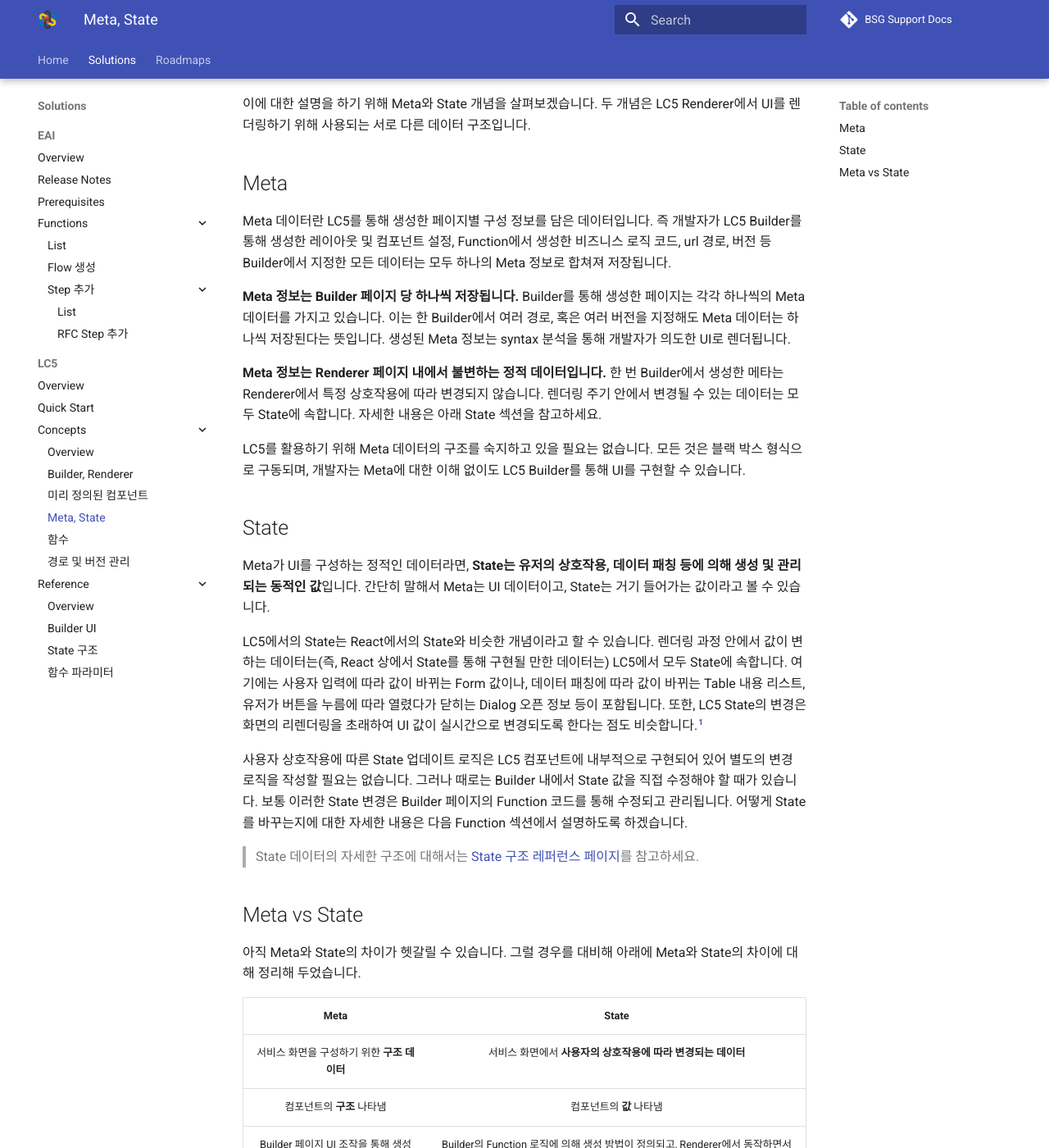
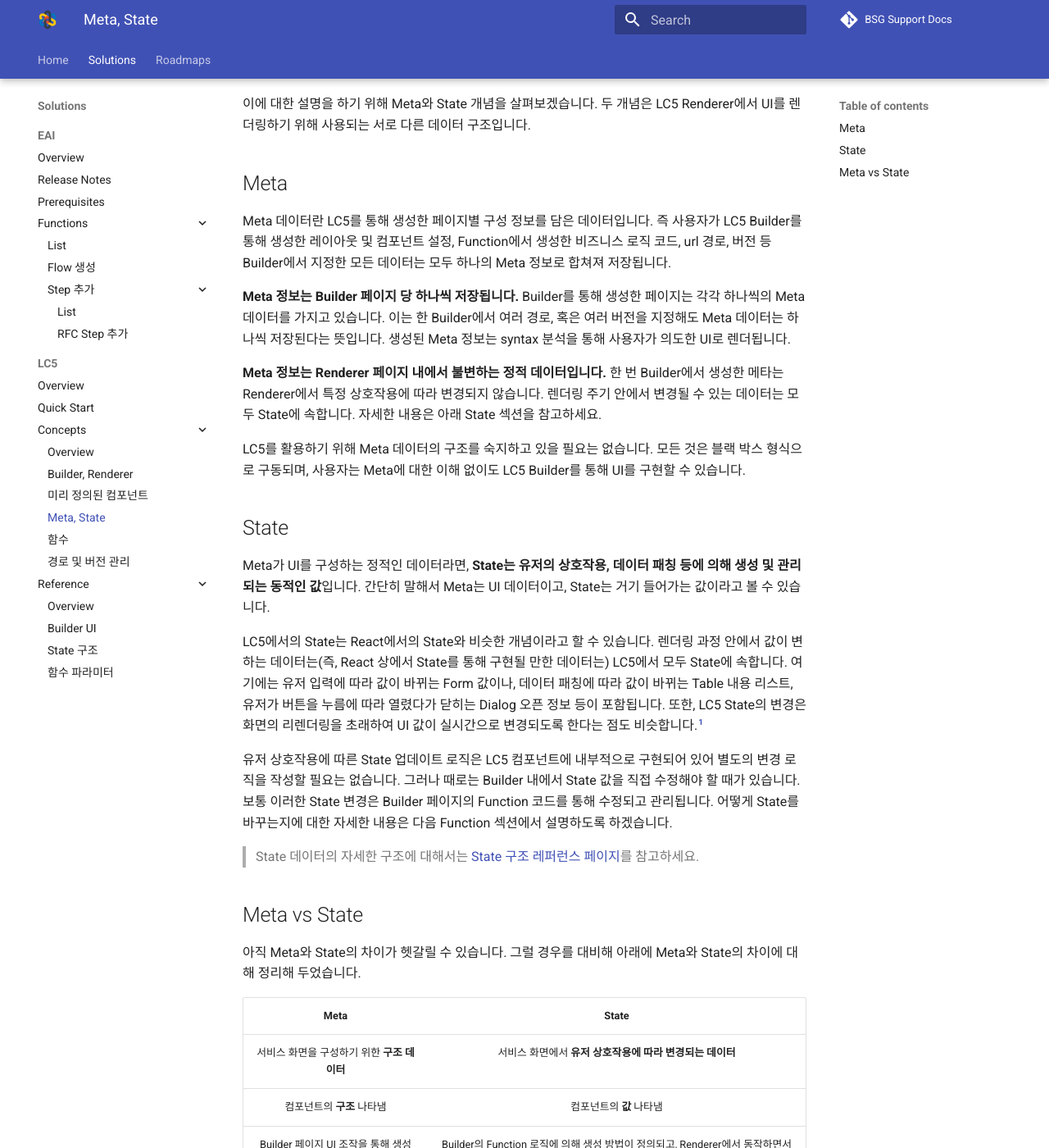
Before and after one commit to bsgp/docs, an MkDocs documentation site: the page built from docs/lc5/concepts/meta_state.md, in a window 1280 px wide and 1400 px high, scrolled down 246 px. Shown: the whole window at 82% size. Built offline with MkDocs 1.6.1 and Material for MkDocs 9.7.7, drawn with Linux system fonts in a browser that asks for light colours; comment, search, counter and statistics services are not loaded; some of the changed text lies outside the part shown.

Commit message:
fix(lc5) : 문서 검토 및 기타 수정(개발자->사용자로 용어 통합, 문서 끝에 연재물 형식으로 추가한 문구 삭제, 제목 수정 등)

```diff
--- a/docs/lc5/concepts/meta_state.md
+++ b/docs/lc5/concepts/meta_state.md
@@ -6,21 +6,21 @@
 
 ## Meta
 
-Meta 데이터란 LC5를 통해 생성한 페이지별 구성 정보를 담은 데이터입니다. 즉 개발자가 LC5 Builder를 통해 생성한 레이아웃 및 컴포넌트 설정, Function에서 생성한 비즈니스 로직 코드, url 경로, 버전 등 Builder에서 지정한 모든 데이터는 모두 하나의 Meta 정보로 합쳐져 저장됩니다.
+Meta 데이터란 LC5를 통해 생성한 페이지별 구성 정보를 담은 데이터입니다. 즉 사용자가 LC5 Builder를 통해 생성한 레이아웃 및 컴포넌트 설정, Function에서 생성한 비즈니스 로직 코드, url 경로, 버전 등 Builder에서 지정한 모든 데이터는 모두 하나의 Meta 정보로 합쳐져 저장됩니다.
 
-**Meta 정보는 Builder 페이지 당 하나씩 저장됩니다.** Builder를 통해 생성한 페이지는 각각 하나씩의 Meta 데이터를 가지고 있습니다. 이는 한 Builder에서 여러 경로, 혹은 여러 버전을 지정해도 Meta 데이터는 하나씩 저장된다는 뜻입니다. 생성된 Meta 정보는 syntax 분석을 통해 개발자가 의도한 UI로 렌더됩니다.
+**Meta 정보는 Builder 페이지 당 하나씩 저장됩니다.** Builder를 통해 생성한 페이지는 각각 하나씩의 Meta 데이터를 가지고 있습니다. 이는 한 Builder에서 여러 경로, 혹은 여러 버전을 지정해도 Meta 데이터는 하나씩 저장된다는 뜻입니다. 생성된 Meta 정보는 syntax 분석을 통해 사용자가 의도한 UI로 렌더됩니다.
 
 **Meta 정보는 Renderer 페이지 내에서 불변하는 정적 데이터입니다.** 한 번 Builder에서 생성한 메타는 Renderer에서 특정 상호작용에 따라 변경되지 않습니다. 렌더링 주기 안에서 변경될 수 있는 데이터는 모두 State에 속합니다. 자세한 내용은 아래 State 섹션을 참고하세요.
 
-LC5를 활용하기 위해 Meta 데이터의 구조를 숙지하고 있을 필요는 없습니다. 모든 것은 블랙 박스 형식으로 구동되며, 개발자는 Meta에 대한 이해 없이도 LC5 Builder를 통해 UI를 구현할 수 있습니다.
+LC5를 활용하기 위해 Meta 데이터의 구조를 숙지하고 있을 필요는 없습니다. 모든 것은 블랙 박스 형식으로 구동되며, 사용자는 Meta에 대한 이해 없이도 LC5 Builder를 통해 UI를 구현할 수 있습니다.
 
 ## State
 
 Meta가 UI를 구성하는 정적인 데이터라면, **State는 유저의 상호작용, 데이터 패칭 등에 의해 생성 및 관리되는 동적인 값**입니다. 간단히 말해서 Meta는 UI 데이터이고, State는 거기 들어가는 값이라고 볼 수 있습니다.
 
-LC5에서의 State는 React에서의 State와 비슷한 개념이라고 할 수 있습니다. 렌더링 과정 안에서 값이 변하는 데이터는(즉, React 상에서 State를 통해 구현될 만한 데이터는) LC5에서 모두 State에 속합니다. 여기에는 사용자 입력에 따라 값이 바뀌는 Form 값이나, 데이터 패칭에 따라 값이 바뀌는 Table 내용 리스트, 유저가 버튼을 누름에 따라 열렸다가 닫히는 Dialog 오픈 정보 등이 포함됩니다. 또한, LC5 State의 변경은 화면의 리렌더링을 초래하여 UI 값이 실시간으로 변경되도록 한다는 점도 비슷합니다.[^1]
+LC5에서의 State는 React에서의 State와 비슷한 개념이라고 할 수 있습니다. 렌더링 과정 안에서 값이 변하는 데이터는(즉, React 상에서 State를 통해 구현될 만한 데이터는) LC5에서 모두 State에 속합니다. 여기에는 유저 입력에 따라 값이 바뀌는 Form 값이나, 데이터 패칭에 따라 값이 바뀌는 Table 내용 리스트, 유저가 버튼을 누름에 따라 열렸다가 닫히는 Dialog 오픈 정보 등이 포함됩니다. 또한, LC5 State의 변경은 화면의 리렌더링을 초래하여 UI 값이 실시간으로 변경되도록 한다는 점도 비슷합니다.[^1]
 
-사용자 상호작용에 따른 State 업데이트 로직은 LC5 컴포넌트에 내부적으로 구현되어 있어 별도의 변경 로직을 작성할 필요는 없습니다. 그러나 때로는 Builder 내에서 State 값을 직접 수정해야 할 때가 있습니다. 보통 이러한 State 변경은 Builder 페이지의 Function 코드를 통해 수정되고 관리됩니다. 어떻게 State를 바꾸는지에 대한 자세한 내용은 다음 Function 섹션에서 설명하도록 하겠습니다.
+유저 상호작용에 따른 State 업데이트 로직은 LC5 컴포넌트에 내부적으로 구현되어 있어 별도의 변경 로직을 작성할 필요는 없습니다. 그러나 때로는 Builder 내에서 State 값을 직접 수정해야 할 때가 있습니다. 보통 이러한 State 변경은 Builder 페이지의 Function 코드를 통해 수정되고 관리됩니다. 어떻게 State를 바꾸는지에 대한 자세한 내용은 다음 Function 섹션에서 설명하도록 하겠습니다.
 
 > State 데이터의 자세한 구조에 대해서는 [State 구조 레퍼런스 페이지](/lc5/reference/state)를 참고하세요.
 
@@ -30,19 +30,13 @@
 
 |                    Meta                     |                                           State                                           |
 | :-----------------------------------------: | :---------------------------------------------------------------------------------------: |
-| 서비스 화면을 구성하기 위한 **구조 데이터** |               서비스 화면에서 **사용자의 상호작용에 따라 변경되는 데이터**                |
+| 서비스 화면을 구성하기 위한 **구조 데이터** |                 서비스 화면에서 **유저 상호작용에 따라 변경되는 데이터**                  |
 |         컴포넌트의 **구조** 나타냄          |                                 컴포넌트의 **값** 나타냄                                  |
 |     Builder 페이지 UI 조작을 통해 생성      | Builder의 Function 로직에 의해 생성 방법이 정의되고, Renderer에서 동작하면서 생성 및 수정 |
 |      Renderer 내에서 **변경되지 않음**      |                Renderer 내에서 상호작용, 데이터 패칭 등에 따라 **변경됨**                 |
 
 요약하자면 Meta 데이터는 Builder 페이지에서 정의하여 Renderer 페이지에 전달되는 데이터로, Renderer에 전달된 순간부터 정적이며 변경되지 않습니다.
 
-State 데이터는 Renderer 페이지에서 사용자의 상호작용에 따라 변경되는 값으로, Meta의 구조에 맞게 생성된 컴포넌트 내의 value값을 나타냅니다.
-
----
-
-지금까지 UI를 렌더링하기 위해 필요한 데이터 구조인 Meta와 State의 개념에 대해 알아보았습니다.
-
-다음 장에서는 State 변경 로직이 주로 위치하게 될 Function을 다루도록 하겠습니다.
+State 데이터는 Renderer 페이지에서 유저 상호작용에 따라 변경되는 값으로, Meta의 구조에 맞게 생성된 컴포넌트 내의 value값을 나타냅니다.
 
 [^1]: 예를 들어 Table과 연결된 State가 변경된다면, 화면에서 보이는 테이블 리스트의 항목이 바로 변경된 데이터로 바뀌게 됩니다.
```
Also changed, not shown: docs/lc5/concepts/builder_renderer.md (+1 -1 lines), docs/lc5/concepts/path_version.md (+3 -5 lines), docs/lc5/concepts/prebuilt_components.md (+4 -4 lines), docs/lc5/reference/builder_ui.md (+1 -1 lines), docs/lc5/reference/state.md (+4 -10 lines).
